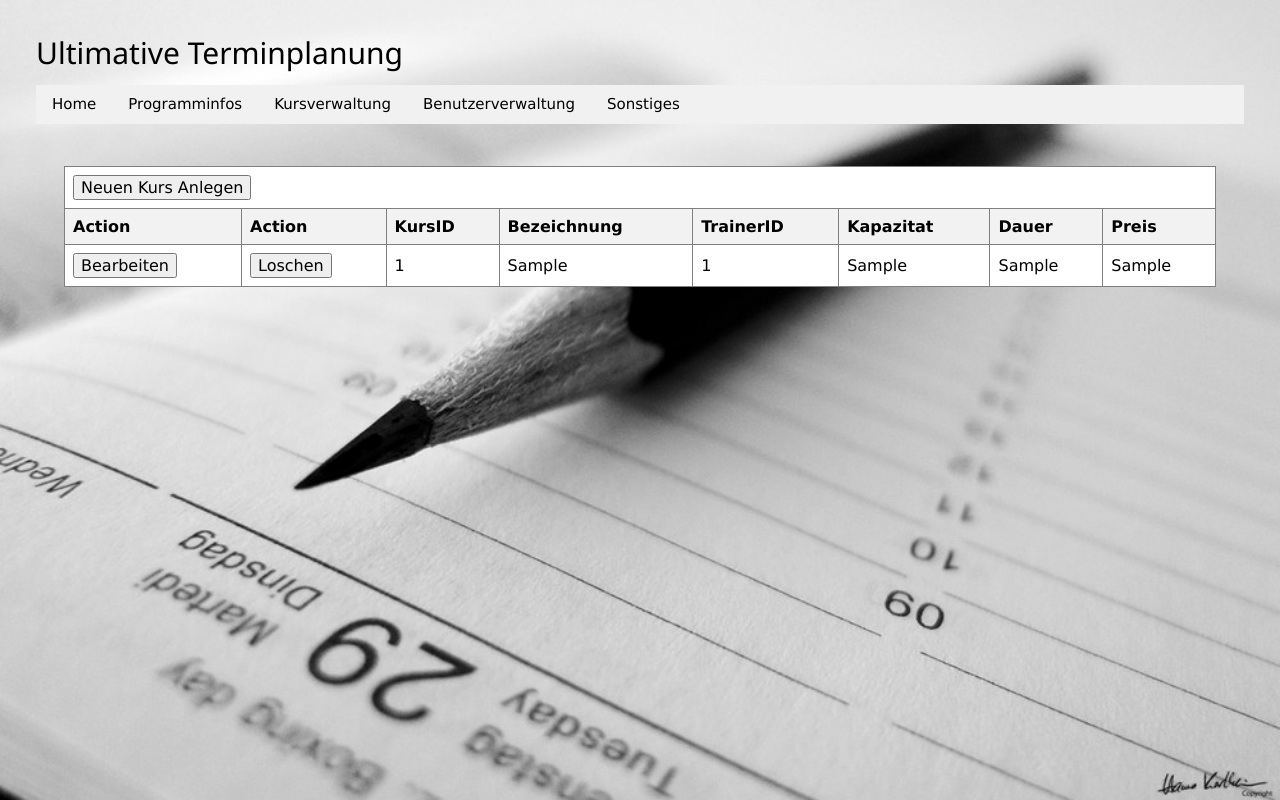
After one commit to DeeShort/t1, a PHP site: page /content/kursliste.php in a window 1280 px wide. The commit adds this page. Run offline with PHP 8.4, Linux system fonts and the light colour scheme; tables that the repository leaves empty or names only in its code hold one stand-in row (values such as "Sample post").

Commit message:
17.09.19

```diff
--- a/classes/dbclass.php
+++ b/classes/dbclass.php
@@ -173,6 +173,30 @@ class dbclass
             $ergebnis=$this->pdo->query($sql);
         }
 
+        public function displayallekurse(){
+            $sql="select KursID,Bezeichnung,TrainerID,Kapazitat,Dauer,Preis from kurs order by Bezeichnung asc";
+            $ergebnis=$this->pdo->query($sql);
+            return $ergebnis->fetchAll();
+        }
+
+        public function getkursdaten($kursid) {
+            $sql="select * from kurs where KursID=".$kursid;
+            $ergebnis=$this->pdo->query($sql);
+            return $ergebnis->fetch();
+            return $zeile;
+        }
+
+         public function editkurs($wurst) {
+            $sql ="update kurs set Bezeichnung=?,TrainerID=?,Kapazitat=?,Dauer=?,Preis=? where KursID=?";
+            $ergebnis=$this->pdo->prepare($sql);
+            $ergebnis->execute(array($wurst["bezeichnung"],$wurst["trainerid"],$wurst["kapazitat"],$wurst["dauer"],$wurst["preis"],$wurst["rid"]));
+        }
+
+        public function insertkurs($wurst) {
+                $sql="insert into kurs(Bezeichnung,TrainerID,Kapazitat,Dauer,Preis) values (?,?,?,?,?)";
+		$ergebnis= $this->pdo->prepare($sql);
+		$ergebnis->execute(array($wurst["bezeichnung"],$wurst["trainerid"],$wurst["kapazitat"],$wurst["dauer"],$wurst["preis"]));
+        }
 
 
 }
--- a/content/editkurs.php
+++ b/content/editkurs.php
@@ -4,9 +4,9 @@ require_once("..//classes/dbclass.php");
 $db = new dbclass();
 
 if($_POST["rid"]>0){
-    $db->editraum($_POST);
+    $db->editkurs($_POST);
 }else{
-    $db->insertraum($_POST);
+    $db->insertkurs($_POST);
 }
 
-header("Location:raumliste.php");
+header("Location:kursliste.php");
--- /dev/null
+++ b/content/kursliste.php
@@ -0,0 +1,59 @@
+<?php
+require_once '../classes/dbclass.php';
+
+?>
+
+<html>
+    <head>
+
+    </head>
+    <body>
+        <?php
+    include_once 'contents.php';
+    ?>
+    <br>
+
+    <div align="center">
+
+
+
+
+
+        <table width="90%" border="1">
+            <td colspan="8">
+                 <input type="button" value="Neuen Kurs Anlegen" onclick="window.location.href='updatekurs.php?ID=0'">
+            </td>
+            <tr>
+            <th>                Action           </th>
+            <th>                Action           </th>
+            <th>                KursID           </th>
+            <th>                Bezeichnung           </th>
+            <th>                TrainerID            </th>
+            <th>                Kapazitat            </th>
+            <th>                Dauer            </th>
+            <th>                Preis            </th>
+            </tr>
+            <?php
+            $db=new dbclass();
+            $werte = $db->displayallekurse();
+            foreach($werte as $inhalt){
+                echo"<tr>";
+                ?>
+            <form action="kursbearbeiten.php" method="POST">
+                <td><input type="submit" name="but" value="Bearbeiten"></td>
+                <td><input type="submit" name="but" value="Loschen"></td>
+            <input type="hidden" name="kursid" value="<?php echo $inhalt[0];?>">
+            </form>
+                   <?php
+                for($i=0;$i<=5;$i++){
+                    echo "<td>".$inhalt[$i]."</td>";
+                }
+                echo"</tr>";
+            }
+            ?>
+
+
+        </table>
+    </div>
+    </body>
+</html>
```
Also changed, not shown: content/kursbearbeiten.php (+5 -3 lines), content/updatekurs.php (+15 -7 lines).
